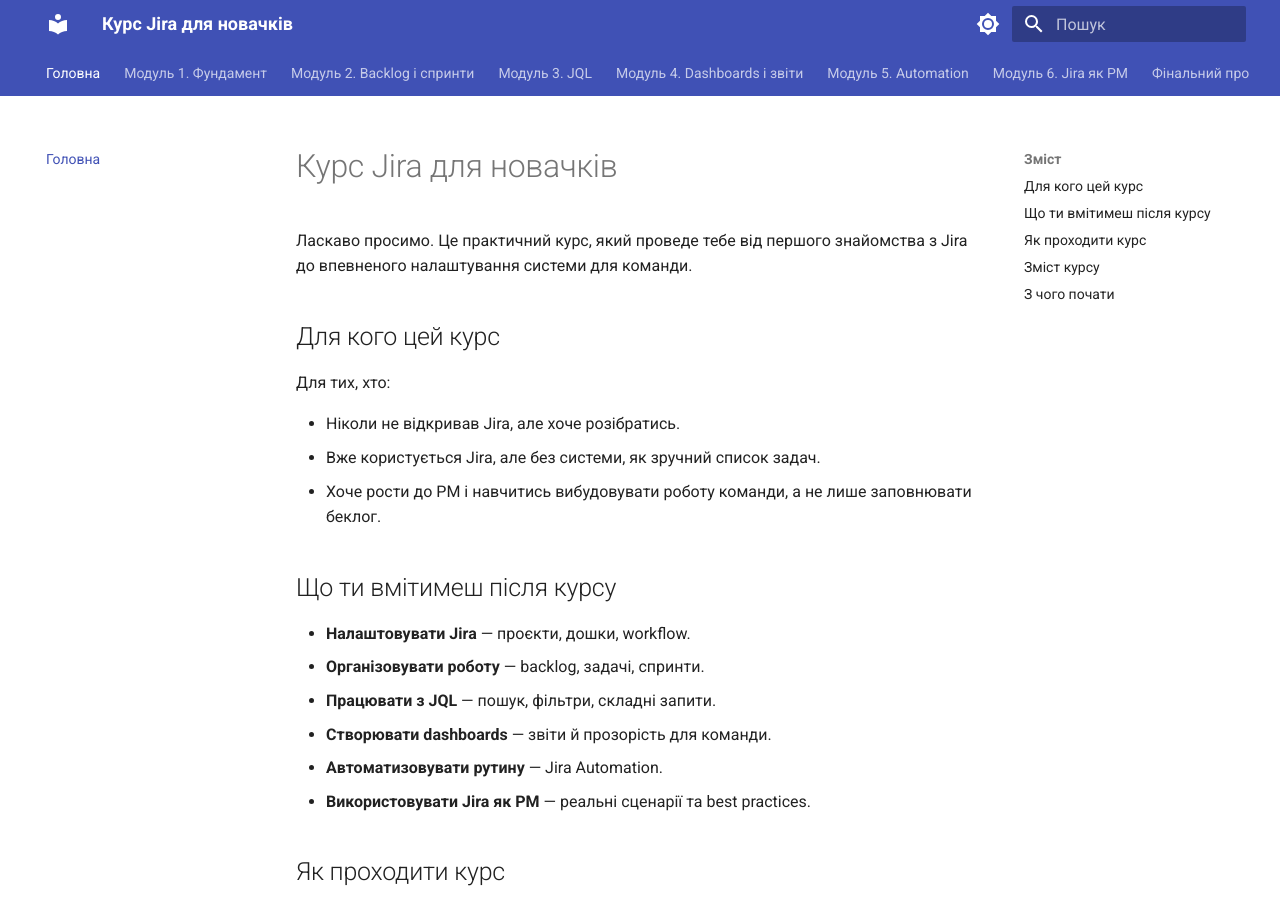
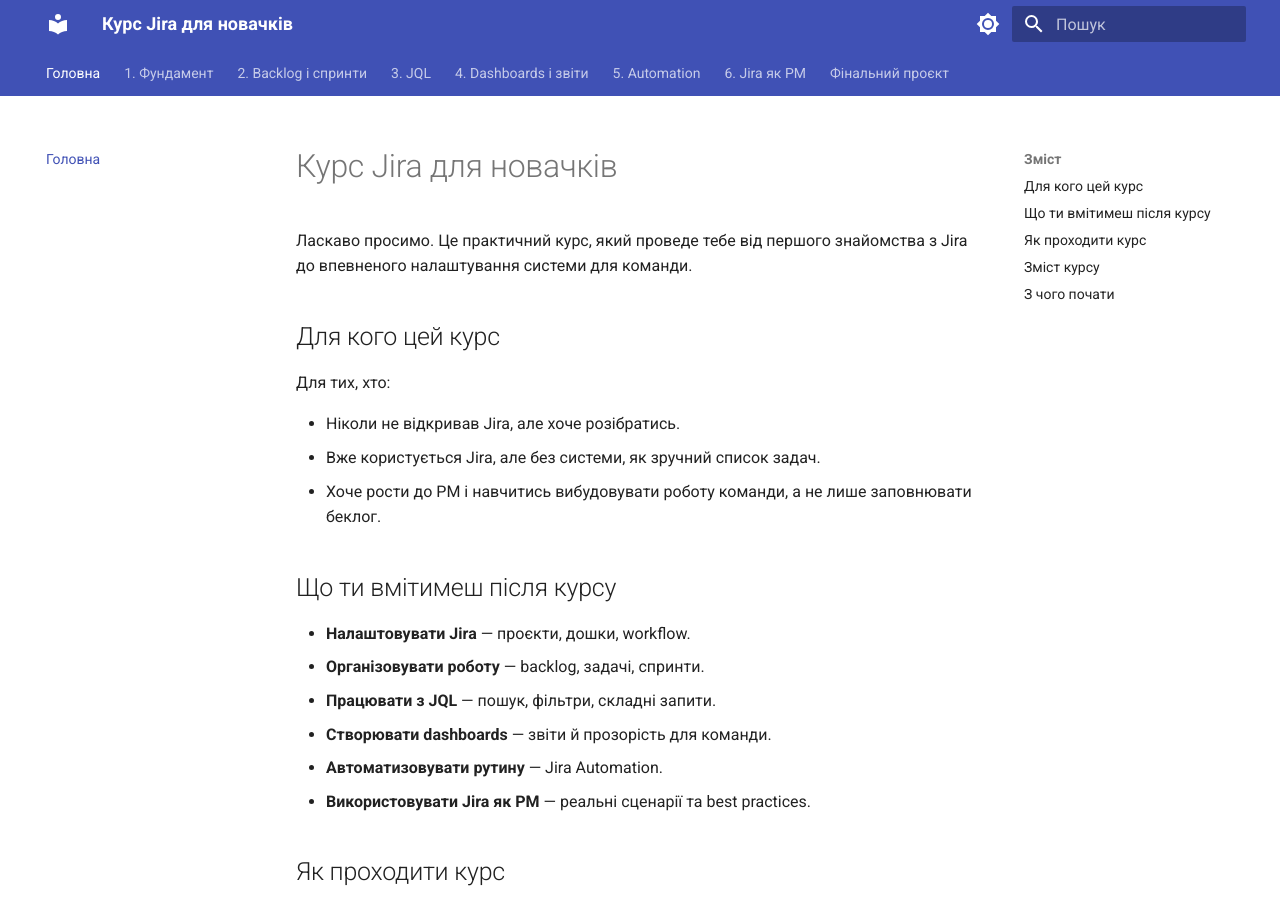
Before and after one commit to BetaButterfly/jira-course, an MkDocs documentation site: the page built from docs/index.md, in a window 1280 px wide and 900 px high. Built offline with MkDocs 1.6.1 and Material for MkDocs 9.7.7, drawn with Linux system fonts in a browser that asks for light colours.

Commit message:
Shorten navigation labels to fit on screen

```diff
--- a/mkdocs.yml
+++ b/mkdocs.yml
@@ -29,12 +29,12 @@ theme:
 
 nav:
   - Головна: index.md
-  - Модуль 1. Фундамент: module-1.md
-  - Модуль 2. Backlog і спринти: module-2.md
-  - Модуль 3. JQL: module-3.md
-  - Модуль 4. Dashboards і звіти: module-4.md
-  - Модуль 5. Automation: module-5.md
-  - Модуль 6. Jira як PM: module-6.md
+  - 1. Фундамент: module-1.md
+  - 2. Backlog і спринти: module-2.md
+  - 3. JQL: module-3.md
+  - 4. Dashboards і звіти: module-4.md
+  - 5. Automation: module-5.md
+  - 6. Jira як PM: module-6.md
   - Фінальний проєкт: final-project.md
 
 markdown_extensions:
```
